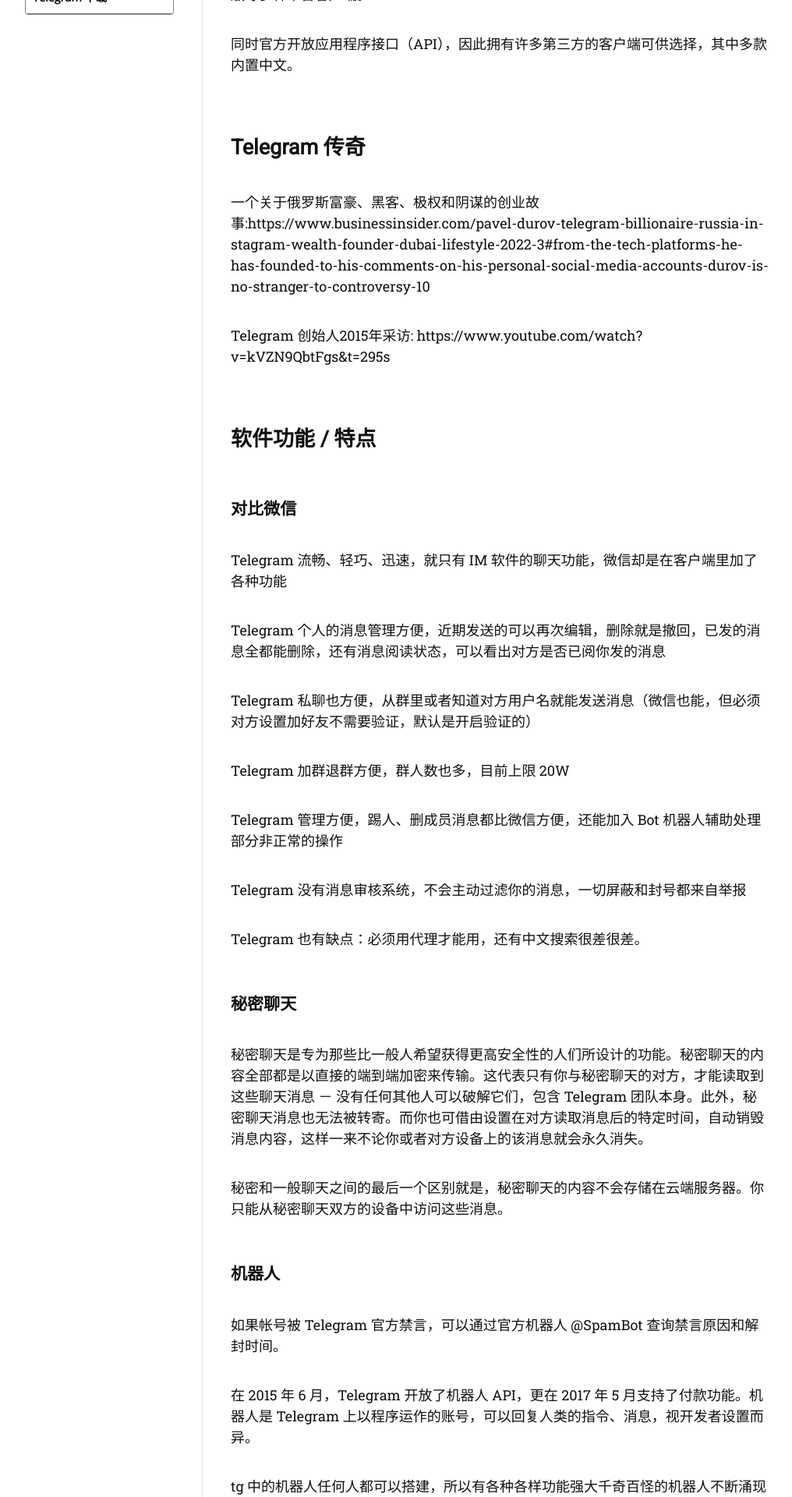
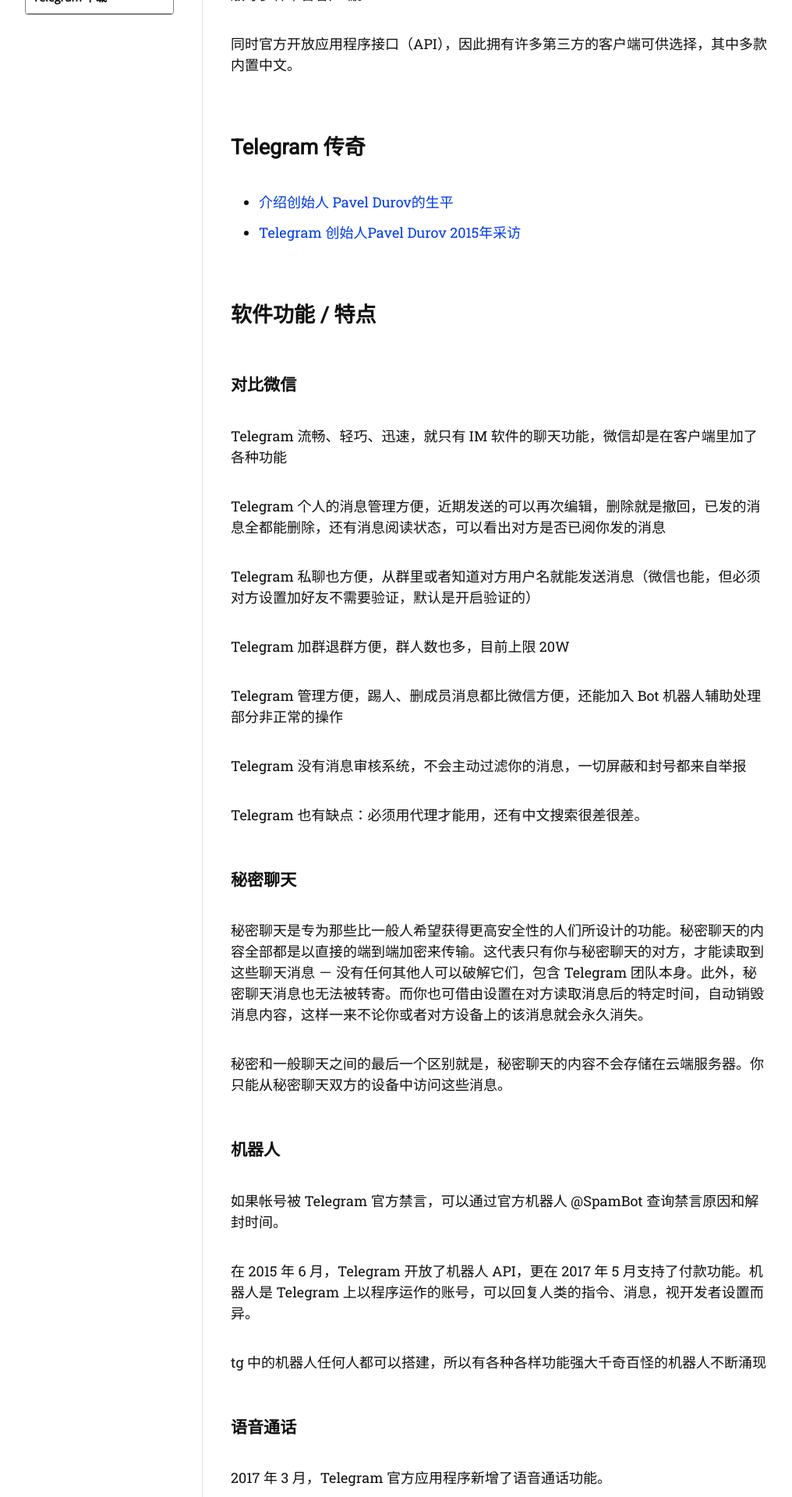
Before and after one commit to realChrisChen/realChrisChen.github.io, a Jekyll site: the page built from _posts/2022-06-21-Telegram简介.md, in a window 1280 px wide. Shown: the part 611-2531 px from the top of the page at 78% size, without its empty margins (130-1146 px from the left). Built offline with Jekyll 4.4.1, drawn with Linux system fonts in a browser that asks for light colours; nearby versions of some CDN libraries; some web fonts are replaced; some of the changed text lies outside the part shown.

Commit message:
Update 2022-06-21-Telegram简介.md
fdsafsdf

```diff
--- a/_posts/2022-06-21-Telegram简介.md
+++ b/_posts/2022-06-21-Telegram简介.md
@@ -18,9 +18,9 @@
 
 ## Telegram 传奇
 
-一个关于俄罗斯富豪、黑客、极权和阴谋的创业故事:https://www.businessinsider.com/pavel-durov-telegram-billionaire-russia-instagram-wealth-founder-dubai-lifestyle-2022-3#from-the-tech-platforms-he-has-founded-to-his-comments-on-his-personal-social-media-accounts-durov-is-no-stranger-to-controversy-10
+* [介绍创始人 Pavel Durov的生平](https://www.businessinsider.com/pavel-durov-telegram-billionaire-russia-instagram-wealth-founder-dubai-lifestyle-2022-3#from-the-tech-platforms-he-has-founded-to-his-comments-on-his-personal-social-media-accounts-durov-is-no-stranger-to-controversy-10)
 
-Telegram 创始人2015年采访: https://www.youtube.com/watch?v=kVZN9QbtFgs&t=295s
+* [Telegram 创始人Pavel Durov 2015年采访](https://www.youtube.com/watch?v=kVZN9QbtFgs&t=295s)
 
 ## 软件功能 / 特点
 
```
